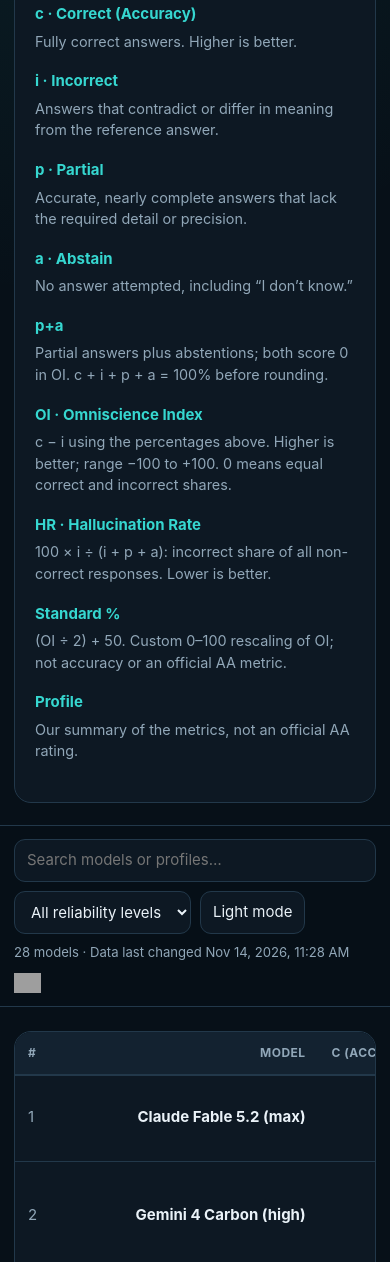
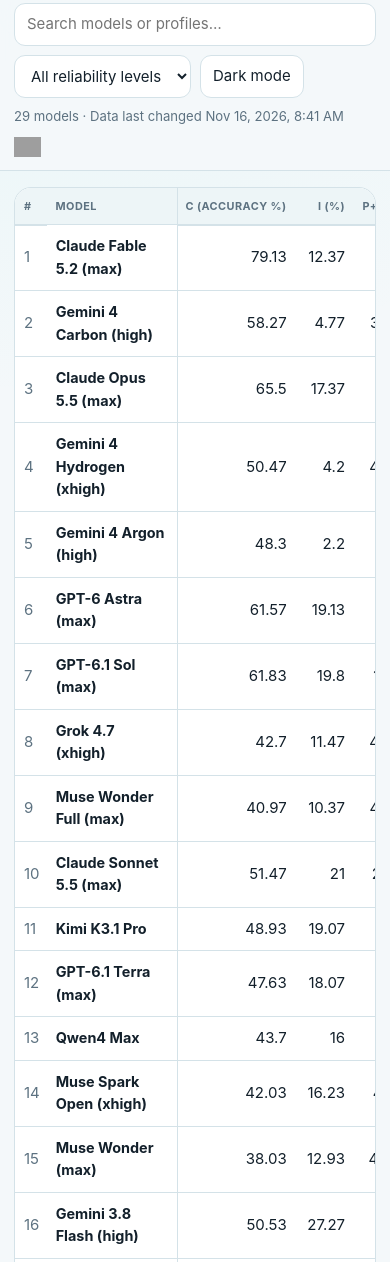
Before and after one commit to AJifri91/aa-omniscience-cheat-sheet, a plain HTML site: page index.html in a window 390 px wide. Shown: the part 375-1637 px from the top of the page. Drawn offline with Linux system fonts and the light colour scheme; grey boxes are pictures that could not be loaded.

Commit message:
Refresh data and improve page layout on phones
- Refresh AA-Omniscience data (29 models; Qwen4 Max added)
- Left-align the Model column
- Make the legend collapsible: open on wide screens, closed on phones
- Phones: hide Profile column, keep Model column pinned while
  scrolling sideways, tighter cells
- Follow the device's light/dark setting unless a theme was chosen
- "Positive OI" filter now excludes OI of exactly 0

Co-Authored-By: Claude Opus 5.5 <noreply@anthropic.com>
Claude-Session: https://claude.ai/code/session_01UNx1f9ZT5E3HcNZjEYKkuM

```diff
--- a/data.json
+++ b/data.json
@@ -1,7 +1,7 @@
 {
   "source": "https://artificialanalysis.ai/evaluations/omniscience",
-  "updatedAt": "2026-11-14T11:28:04.810782Z",
-  "modelCount": 28,
+  "updatedAt": "2026-11-16T08:41:21.951384Z",
+  "modelCount": 29,
   "admissionPolicy": {
     "newModelMinimumAccuracy": 35,
     "accuracyBasis": "Artificial Analysis whole-percent display (round half up)",
@@ -212,6 +212,23 @@
       "omniscienceIndex": 29.57,
       "hallucinationRate": 34.5,
       "standardPercent": 64.78,
+      "profile": "Well calibrated: solid knowledge and relatively honest abstention."
+    },
+    {
+      "model": "Qwen4 Max",
+      "releaseKey": "qwen4-max",
+      "creatorSlug": "alibaba",
+      "reasoningRank": 50,
+      "releaseDate": "2026-11-16",
+      "chartDefaultSelected": true,
+      "detailsUrl": "https://artificialanalysis.ai/models/qwen4-max",
+      "correct": 43.7,
+      "incorrect": 16.0,
+      "partialAbstain": 40.3,
+      "accuracy": 43.7,
+      "omniscienceIndex": 27.7,
+      "hallucinationRate": 28.42,
+      "standardPercent": 63.85,
       "profile": "Well calibrated: solid knowledge and relatively honest abstention."
     },
     {
--- a/index.html
+++ b/index.html
@@ -10,11 +10,11 @@
     html[data-theme=light]{--bg:#f4f8fa;--panel:#fff;--panel2:#edf5f7;--line:#d4e2e8;--text:#13202b;--muted:#5d7281;--cyan:#087f7b;--blue:#2563eb;--green:#087f5b;--red:#be123c;--amber:#a16207;color-scheme:light}
     *{box-sizing:border-box}body{margin:0;background:radial-gradient(circle at 10% 0,#36d7d01b,transparent 30%),var(--bg);color:var(--text);font:15px/1.5 Inter,ui-sans-serif,system-ui,-apple-system,sans-serif}.wrap{width:min(1420px,calc(100% - 28px));margin:auto}header{padding:42px 0 22px}.eyebrow{color:var(--cyan);font-size:.75rem;font-weight:800;letter-spacing:.14em;text-transform:uppercase}h1{font-size:clamp(2rem,5vw,3.5rem);line-height:1.02;letter-spacing:-.045em;margin:9px 0 12px}.intro{max-width:900px;color:var(--muted);font-size:1.02rem}
     .toolbar{position:sticky;top:0;z-index:5;padding:13px 0;background:#071018e8;border-block:1px solid var(--line);backdrop-filter:blur(18px)}html[data-theme=light] .toolbar{background:#f4f8fae8}.tools{display:flex;gap:9px;align-items:center;flex-wrap:wrap}.tools input,.tools select,.btn{min-height:43px;border:1px solid var(--line);border-radius:11px;background:var(--panel);color:var(--text);padding:9px 12px;font:inherit}.tools input{flex:1;min-width:230px}.btn{cursor:pointer}.status{margin-left:auto;color:var(--muted);font-size:.82rem}
-    .tablebox{margin:24px 0 34px;overflow:auto;max-height:70vh;max-height:70dvh;border:1px solid var(--line);border-radius:17px;background:var(--panel)}table{width:100%;border-collapse:separate;border-spacing:0;min-width:1050px}th,td{padding:12px 13px;border-bottom:1px solid var(--line);text-align:right;white-space:nowrap}th{position:sticky;top:0;z-index:2;box-shadow:0 1px 0 var(--line);background:var(--panel2);color:var(--muted);font-size:.75rem;letter-spacing:.04em;text-transform:uppercase;cursor:pointer}th:first-child,td:first-child,th:last-child,td:last-child{text-align:left}tbody tr:hover{background:#36d7d00a}.rank{color:var(--muted);width:42px}.model a{color:var(--text);font-weight:750;text-decoration:none}.model a:hover{color:var(--cyan)}.oi{font-weight:850}.positive{color:var(--green)}.negative{color:var(--red)}.neutral{color:var(--amber)}.profile{max-width:350px;white-space:normal;color:var(--muted);font-size:.86rem}.source{padding:16px 0 45px;color:var(--muted);font-size:.86rem}.source a{color:var(--cyan)}.empty{padding:45px;text-align:center;color:var(--muted)}
+    .tablebox{margin:24px 0 34px;overflow:auto;max-height:70vh;max-height:70dvh;border:1px solid var(--line);border-radius:17px;background:var(--panel)}table{width:100%;border-collapse:separate;border-spacing:0;min-width:1050px}th,td{padding:12px 13px;border-bottom:1px solid var(--line);text-align:right;white-space:nowrap}th{position:sticky;top:0;z-index:2;box-shadow:0 1px 0 var(--line);background:var(--panel2);color:var(--muted);font-size:.75rem;letter-spacing:.04em;text-transform:uppercase;cursor:pointer}th:first-child,td:first-child,th:nth-child(2),td:nth-child(2),th:last-child,td:last-child{text-align:left}tbody tr:hover{background:#36d7d00a}.rank{color:var(--muted);width:42px}.model a{color:var(--text);font-weight:750;text-decoration:none}.model a:hover{color:var(--cyan)}.oi{font-weight:850}.positive{color:var(--green)}.negative{color:var(--red)}.neutral{color:var(--amber)}.profile{max-width:350px;white-space:normal;color:var(--muted);font-size:.86rem}.source{padding:16px 0 45px;color:var(--muted);font-size:.86rem}.source a{color:var(--cyan)}.empty{padding:45px;text-align:center;color:var(--muted)}
     th button{all:unset;cursor:pointer;display:inline-flex;gap:5px;align-items:center}th button:focus-visible{outline:2px solid var(--cyan);outline-offset:3px;border-radius:4px}th[aria-sort=ascending] button::after{content:"▲";font-size:.65rem}th[aria-sort=descending] button::after{content:"▼";font-size:.65rem}
     .status{display:flex;gap:10px;align-items:center;flex-wrap:wrap}.health{display:inline-flex;line-height:0}.health img{height:20px}#status.error{color:var(--red)}
-    @media(max-width:760px){.status{width:100%;margin:0}.toolbar{position:static}}
-    .legend{margin-top:24px;border:1px solid var(--line);border-radius:17px;padding:20px;background:var(--panel)}.legend h2{margin:0 0 10px;font-size:1.2rem}.legend p,.legend dd{color:var(--muted);font-size:.9rem}.legend dl{display:grid;grid-template-columns:repeat(auto-fit,minmax(240px,1fr));gap:18px;margin:20px 0}.legend dt{font-weight:750;color:var(--cyan)}.legend dd{margin:5px 0 0}
+    @media(max-width:760px){.status{width:100%;margin:0}.toolbar{position:static}header{padding:28px 0 14px}.tablebox{margin:16px 0 26px;max-height:none}table{min-width:0}th,td{padding:10px 9px}th{font-size:.68rem}th:last-child,td:last-child{display:none}.rank{width:auto;padding-right:4px}td:nth-child(2),th:nth-child(2){position:sticky;left:0;z-index:1;background:var(--panel);box-shadow:1px 0 0 var(--line);white-space:normal;min-width:130px;max-width:160px}th:nth-child(2){z-index:3;background:var(--panel2)}.model a{font-size:.9rem;line-height:1.3}}
+    .legend{margin-top:24px;border:1px solid var(--line);border-radius:17px;padding:16px 20px;background:var(--panel)}.legend summary{cursor:pointer;list-style:none;display:flex;justify-content:space-between;align-items:center;gap:12px}.legend summary::-webkit-details-marker{display:none}.legend summary::after{content:"Show";color:var(--cyan);font-size:.82rem;font-weight:700}.legend[open] summary::after{content:"Hide"}.legend summary:focus-visible{outline:2px solid var(--cyan);outline-offset:4px;border-radius:6px}.legend h2{margin:0;font-size:1.2rem}.legend[open] h2{margin-bottom:10px}.legend p,.legend dd{color:var(--muted);font-size:.9rem}.legend dl{display:grid;grid-template-columns:repeat(auto-fit,minmax(240px,1fr));gap:18px;margin:20px 0}.legend dt{font-weight:750;color:var(--cyan)}.legend dd{margin:5px 0 0}
   </style>
 </head>
 <body>
@@ -23,8 +23,8 @@
   <h1>AA-Omniscience<br>Benchmark Cheat Sheet</h1>
   <p class="intro">Reliability, not just recall. On 6,000 expert-level questions without tools or context, correct answers earn +1, incorrect answers −1, and partial answers or abstentions 0.</p>
 
-  <section class="legend" aria-labelledby="legend-title">
-    <h2 id="legend-title">Legend · How to read the table</h2>
+  <details class="legend" id="legend">
+    <summary><h2>Legend · How to read the table</h2></summary>
     <p>c, i, p and a are percentages of all questions.</p>
     <dl>
       <div><dt>c · Correct (Accuracy)</dt><dd>Fully correct answers. Higher is better.</dd></div>
@@ -37,7 +37,7 @@
       <div><dt>Standard %</dt><dd>(OI ÷ 2) + 50. Custom 0–100 rescaling of OI; not accuracy or an official AA metric.</dd></div>
       <div><dt>Profile</dt><dd>Our summary of the metrics, not an official AA rating.</dd></div>
     </dl>
-  </section>
+  </details>
 </header>
 <section class="toolbar"><div class="wrap tools">
   <input id="search" type="search" placeholder="Search models or profiles…">
@@ -61,7 +61,7 @@ const esc=s=>String(s??"").replace(/[&<>"']/g,c=>({"&":"&amp;","<":"&lt;",">":"&
 const link=u=>/^https:\/\/artificialanalysis\.ai\//.test(u)?u:"https://artificialanalysis.ai/evaluations/omniscience";
 function render(){
   const q=search.value.toLowerCase().trim(),f=filter.value;
-  const view=data.filter(x=>(!q||(x.model+" "+x.profile).toLowerCase().includes(q))&&(f==="all"||f==="positive"&&x.omniscienceIndex>=0||f==="negative"&&x.omniscienceIndex<0||f==="calibrated"&&x.hallucinationRate<40));
+  const view=data.filter(x=>(!q||(x.model+" "+x.profile).toLowerCase().includes(q))&&(f==="all"||f==="positive"&&x.omniscienceIndex>0||f==="negative"&&x.omniscienceIndex<0||f==="calibrated"&&x.hallucinationRate<40));
   view.sort((a,b)=>typeof a[sortKey]==="string"?direction*a[sortKey].localeCompare(b[sortKey]):direction*(a[sortKey]-b[sortKey]));
   rows.innerHTML=view.length?view.map((x,i)=>`<tr><td class="rank">${i+1}</td><td class="model"><a href="${esc(link(x.detailsUrl))}" target="_blank" rel="noopener">${esc(x.model)}</a></td><td>${fmt(x.correct)}</td><td>${fmt(x.incorrect)}</td><td>${fmt(x.partialAbstain)}</td><td class="oi ${cls(x.omniscienceIndex)}">${x.omniscienceIndex>0?"+":""}${fmt(x.omniscienceIndex)}</td><td>${fmt(x.hallucinationRate)}%</td><td>${fmt(x.standardPercent)}%</td><td class="profile">${esc(x.profile)}</td></tr>`).join(""):'<tr><td colspan="9" class="empty">No models match these filters.</td></tr>';
   document.querySelectorAll("th[data-key]").forEach(th=>th.setAttribute("aria-sort",th.dataset.key===sortKey?(direction>0?"ascending":"descending"):"none"));
@@ -79,5 +79,6 @@ document.querySelectorAll("th[data-key] button").forEach(button=>button.onclick=
 const setTheme=t=>{document.documentElement.dataset.theme=t;theme.textContent=t==="dark"?"Light mode":"Dark mode"};
 theme.onclick=()=>{const t=document.documentElement.dataset.theme==="dark"?"light":"dark";setTheme(t);try{localStorage.setItem("aa-theme",t)}catch{}};
 let savedTheme=null;try{savedTheme=localStorage.getItem("aa-theme")}catch{}
-setTheme(savedTheme==="light"?"light":"dark");
+setTheme(savedTheme==="light"||savedTheme==="dark"?savedTheme:(matchMedia("(prefers-color-scheme: light)").matches?"light":"dark"));
+if(matchMedia("(min-width: 761px)").matches)$("legend").open=true;
 </script></body></html>
--- a/state.json
+++ b/state.json
@@ -20,6 +20,7 @@
     "muse-spark-open",
     "muse-wonder",
     "muse-wonder-full",
+    "qwen4-max",
     "tencent-hy4"
   ],
   "seenBenchmarkReleases": [
@@ -410,6 +411,7 @@
     "qwen3-vl-4b-instruct",
     "qwen3-vl-8b",
     "qwen3-vl-8b-instruct",
+    "qwen4-max",
     "reflection-beam",
     "reka-flash-3",
     "ring-1t",
@@ -474,6 +476,7 @@
     "nemotron-3-5-bolt-74b-a9b",
     "nemotron-3-5-super",
     "nemotron-3-5-super-vl",
+    "qwen4-max",
     "reflection-beam",
     "solar-mini4",
     "solar-pro-4",
```
